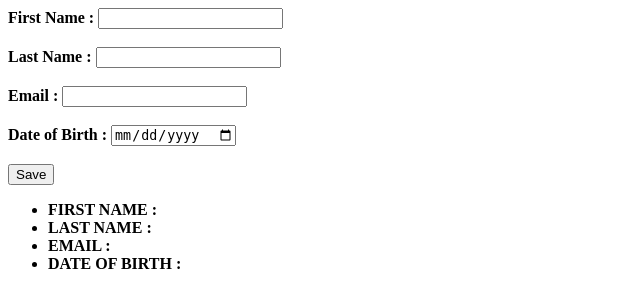
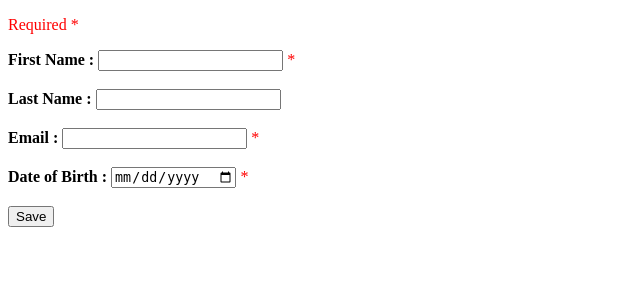
Before and after one commit to sirmurtazaaptechtr/mwf7pm, a PHP site: page /form.php in a window 1280 px wide. Shown: the top 308 px of the page, without its empty margins (0-640 px from the left). Run offline with PHP 8.4, Linux system fonts and the light colour scheme.

Commit message:
31-Jan-2023

```diff
--- a/Forms/form.php
+++ b/Forms/form.php
@@ -4,14 +4,39 @@ function pr($input) {
     print_r($input);
     echo "</pre>";
 }
+function safe_input ($input) {
+    $input = trim($input);
+    $input = htmlspecialchars($input);
+    $input = stripslashes($input);
+    return $input;
+}
 
 $fname = $lname = $email = $dob = "";
+$fnameErr = $lnameErr = $emailErr = $dobErr = "";
 
 if(isset($_REQUEST["savebtn"]) && $_REQUEST["savebtn"] == "Save") {
-    $fname = $_POST["fname"];
-    $lname = $_POST["lname"];
-    $email = $_POST["email"];
-    $dob = $_POST["dob"];
+    if(!empty($_POST["fname"])) {
+        $fname = safe_input($_POST["fname"]);
+    }else {
+        $fnameErr = "name is required!";
+    }
+
+    if(!empty($_POST["lname"])) {
+        $lname = safe_input($_POST["lname"]);
+    }
+
+    if(!empty($_POST["email"])) {
+        $email = safe_input($_POST["email"]);
+    }else {
+        $emailErr = "email is required!";
+    }
+
+    if(!empty($_POST["dob"])) {
+        $dob = safe_input($_POST["dob"]);
+    }else {
+        $dobErr = "select you date of birth";
+    }
+
 }
 
 ?>
@@ -21,30 +46,54 @@ if(isset($_REQUEST["savebtn"]) && $_REQUEST["savebtn"] == "Save") {
     <meta charset="UTF-8">
     <meta name="viewport" content="width=device-width, initial-scale=1.0">
     <title>Document</title>
+    <style>
+        .error {
+            color: red;
+        }
+    </style>
 </head>
 <body>
-    <form action="form.php" method="post">
+    <p class="error">Required *</p>
+    <form action="<?php echo htmlspecialchars($_SERVER['PHP_SELF']);?>" method="post">
         <label for="fname"><b>First Name : </b></label>
         <input type="text" name="fname" id="fname" value="<?php echo $fname;?>">
+        <span class="error">* <?php echo $fnameErr; ?></span>
         <br><br>
-        <label for="lname"><b>Last Name : </b></label>
+        <label for="lname"><b> Last Name : </b></label>
         <input type="text" name="lname" id="lname" value="<?php echo $lname;?>">
         <br><br>
         <label for="email"><b>Email : </b></label>
         <input type="email" name="email" id="email" value="<?php echo $email;?>">
+        <span class="error">* <?php echo $emailErr; ?></span>
         <br><br>
         <label for="dob"><b>Date of Birth : </b></label>
         <input type="date" name="dob" id="dob" value="<?php echo $dob;?>">
+        <span class="error">* <?php echo $dobErr; ?></span>
         <br><br>
         <input type="submit" value="Save" name="savebtn">
     </form>
     <div>
+        <?php
+        // pr($_SERVER);
+        // pr($_REQUEST);
+        // pr($_GET);
+        // pr($_POST);
+        if(isset($_REQUEST["savebtn"]) && $_REQUEST["savebtn"] == "Save") {
+            if(empty($fnameErr) && empty($emailErr) && empty($dobErr)) {
+                ?>
+                <h2>Your Information</h2>
                 <ul>
                     <li><b>FIRST NAME : </b> <?php echo $fname; ?></li>
                     <li><b>LAST NAME : </b> <?php echo $lname; ?></li>
                     <li><b>EMAIL : </b> <?php echo $email; ?></li>
                     <li><b>DATE OF BIRTH : </b> <?php echo $dob; ?></li>
                 </ul>
+                <?php
+            }
+        }
+        ?>
+
+
 
     </div>
 </body>
```
Lines whose indentation alone changed are shown as unchanged.
